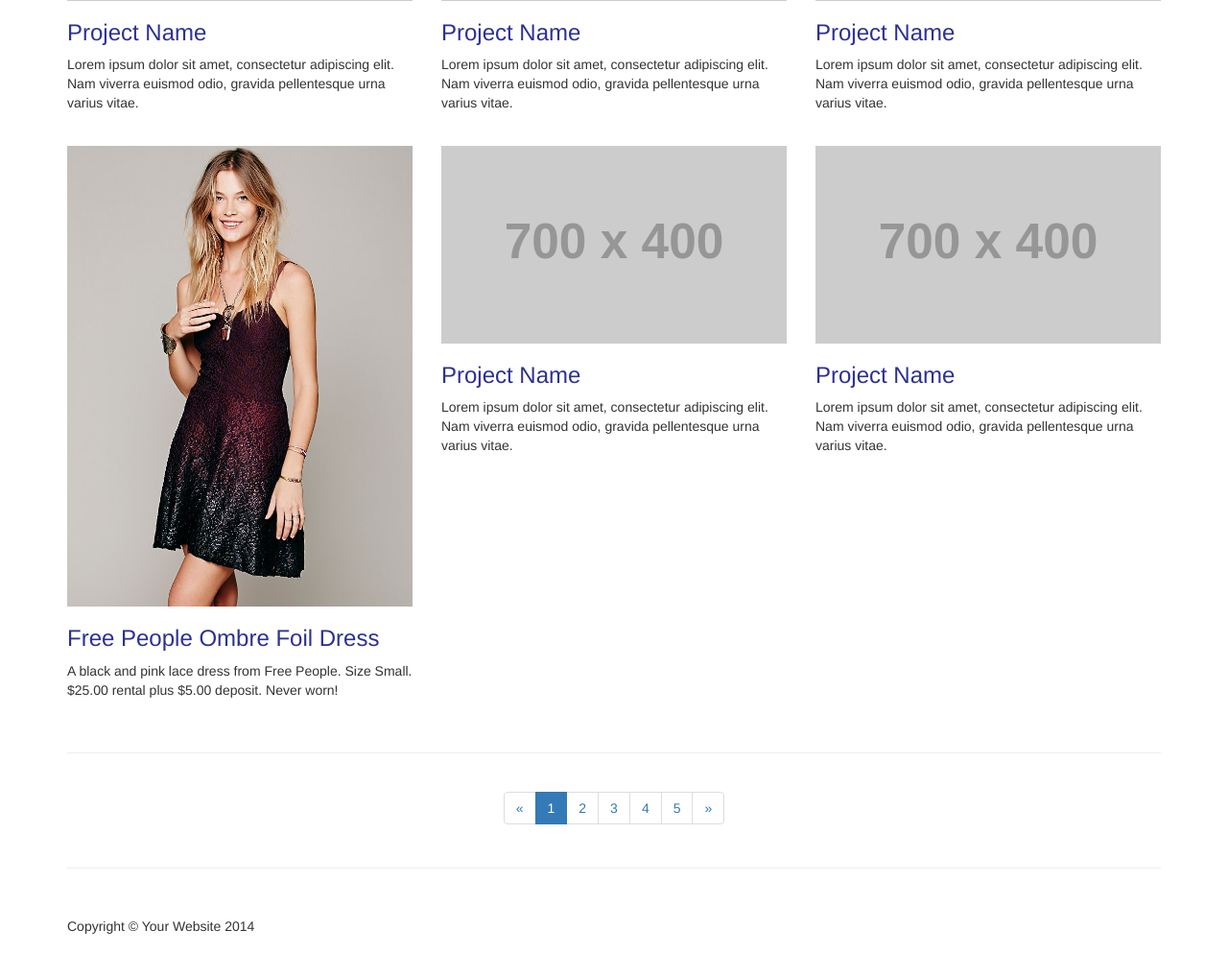
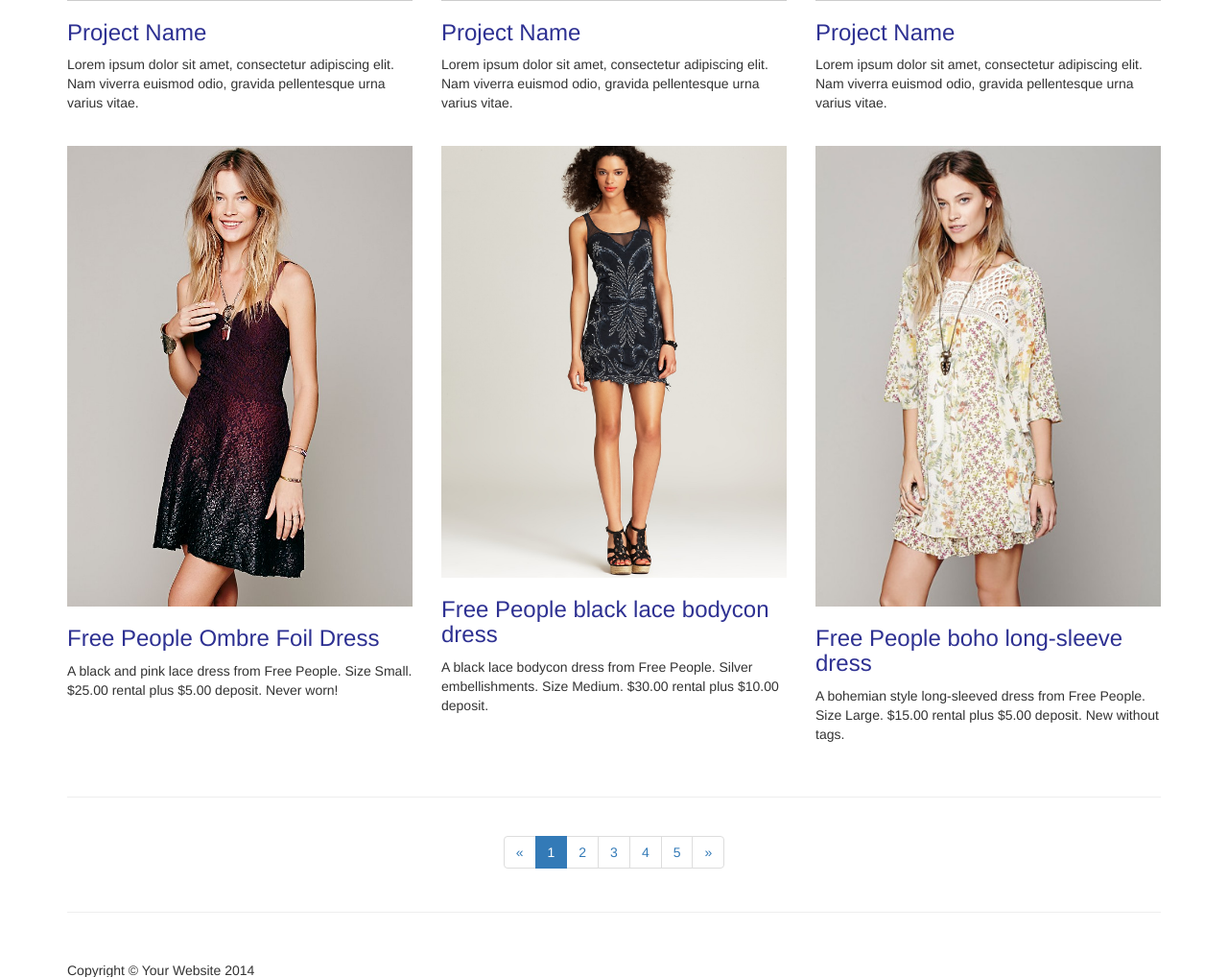
Before and after one commit to sierrayit/campusCouture, a Flask app: page /find/ in a window 1280 px wide. Shown: the part 540-1558 px from the top of the page at 96% size. Before the commit the page ends 1513 px from the top, so only its background shows below. Run offline with Flask 2, Linux system fonts and the light colour scheme; grey boxes labelled with a size stand in for pictures from a placeholder-image service; some libraries are stand-ins or nearby versions.

Commit message:
Added 2 more dresses

```diff
--- a/templates/find.html
+++ b/templates/find.html
@@ -106,21 +106,21 @@
             </div>
             <div class="col-md-4 portfolio-item">
                 <a href="#">
-                    <img class="img-responsive" src="http://placehold.it/700x400" alt="">
+                    <img class="img-responsive" src="/dress5.jpg" alt="">
                 </a>
                 <h3>
-                    <a href="#">Project Name</a>
+                    <a href="#">Free People black lace bodycon dress</a>
                 </h3>
-                <p>Lorem ipsum dolor sit amet, consectetur adipiscing elit. Nam viverra euismod odio, gravida pellentesque urna varius vitae.</p>
+                <p>A black lace bodycon dress from Free People.  Silver embellishments.  Size Medium.  $30.00 rental plus $10.00 deposit.</p>
             </div>
             <div class="col-md-4 portfolio-item">
                 <a href="#">
-                    <img class="img-responsive" src="http://placehold.it/700x400" alt="">
+                    <img class="img-responsive" src="/dress6.jpg" alt="">
                 </a>
                 <h3>
-                    <a href="#">Project Name</a>
+                    <a href="#">Free People boho long-sleeve dress</a>
                 </h3>
-                <p>Lorem ipsum dolor sit amet, consectetur adipiscing elit. Nam viverra euismod odio, gravida pellentesque urna varius vitae.</p>
+                <p>A bohemian style long-sleeved dress from Free People.  Size Large.  $15.00 rental plus $5.00 deposit.  New without tags.</p>
             </div>
         </div>
 
```
Also changed, not shown: static/dress5.jpg (added), static/dress6.jpg (added).
